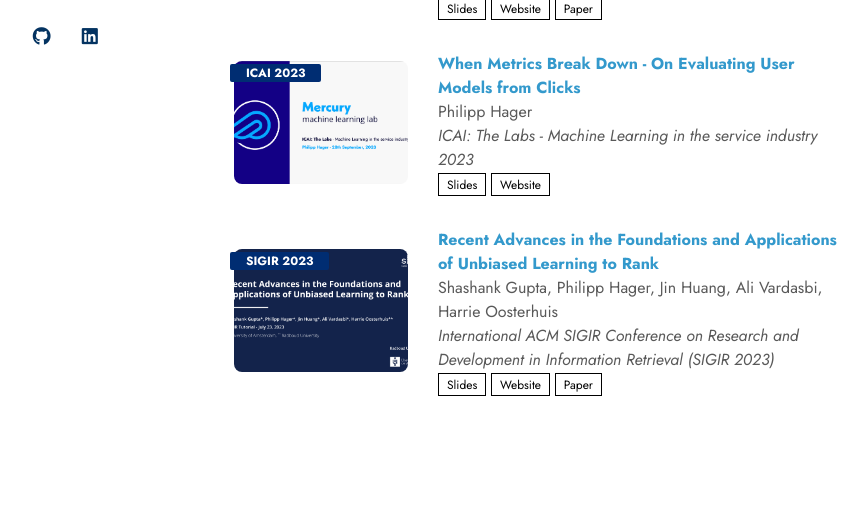
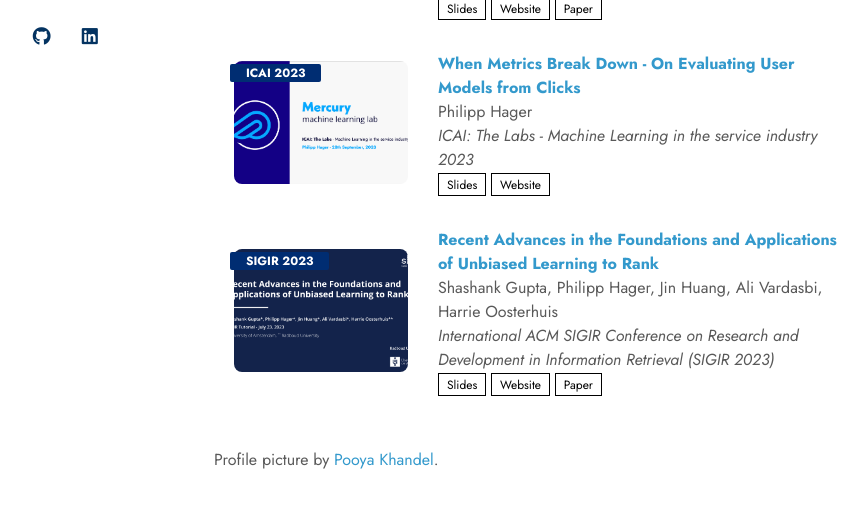
Before and after one commit to philipphager/philipphager.github.io, a Jekyll site: the page built from index.md, in a window 1280 px wide and 900 px high, scrolled down 1139 px, cut to the strip 334-842 px from the top of the window. Shown: the whole strip, without its empty margins (256-1124 px from the left). Built offline with Jekyll 4.4.1, drawn with Linux system fonts in a browser that asks for light colours; nearby versions of some CDN libraries; a style sheet for code colours, icons or effects is not loaded; our own code applies the rules of GitHub Pages for plain Markdown files.

Commit message:
Update index.md

```diff
--- a/index.md
+++ b/index.md
@@ -17,3 +17,5 @@
 {% include_relative _includes/talks.md %}
 
 <!-- {% include_relative _includes/services.md %} -->
+
+Profile picture by [Pooya Khandel](https://www.pooyakhandel.com/).
```
